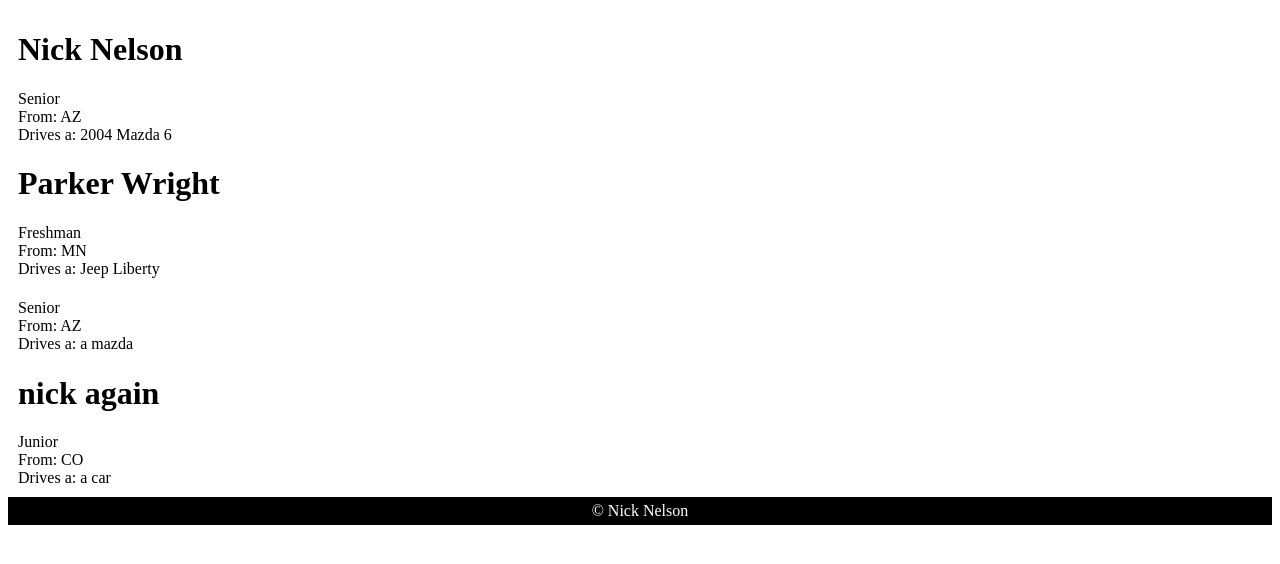
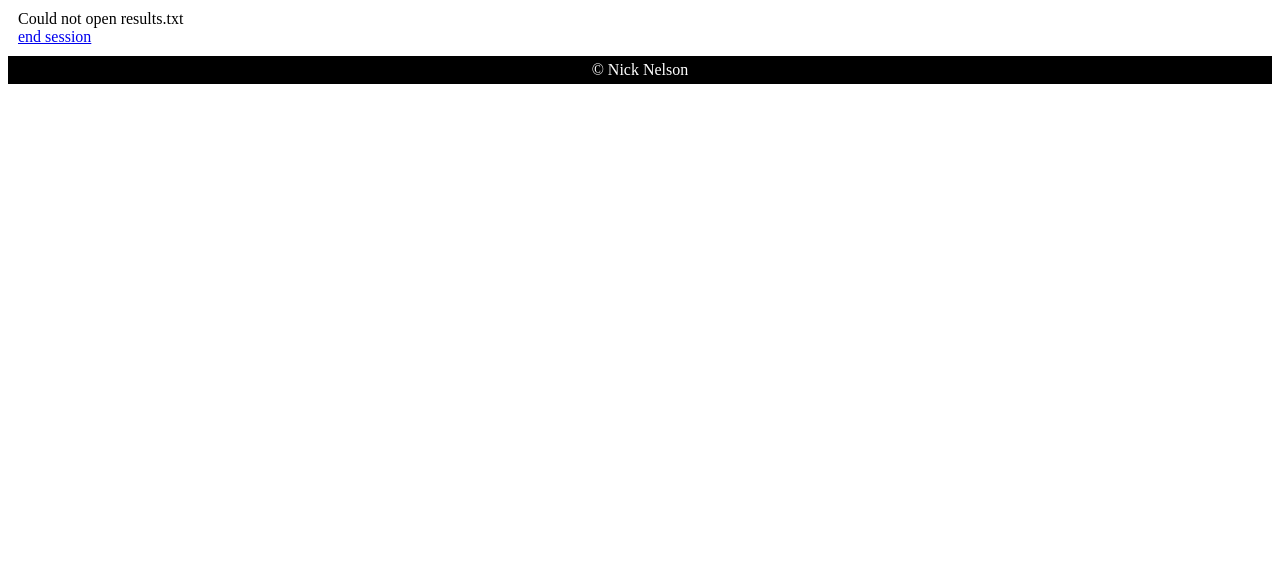
Before and after one commit to nicknlsn/cs313-php, a PHP site: page /assignments/03Survey/surveyResults.php in a window 1280 px wide. Shown: the part 98-662 px from the top of the page. Run offline with PHP 8.4, Linux system fonts and the light colour scheme.

Commit message:
i think i got sessions working

```diff
--- /dev/null
+++ b/assignments/03Survey/endSession.php
@@ -0,0 +1,6 @@
+<?php
+session_start();
+session_unset();
+session_destroy();
+header('Location: survey.php');
+?>
--- a/assignments/03Survey/handleSurvey.php
+++ b/assignments/03Survey/handleSurvey.php
@@ -1,4 +1,5 @@
 <?php
+session_start();
 
 // get data
 $name = htmlspecialchars($_POST["userName"]);
--- a/assignments/03Survey/results.txt
+++ /dev/null
@@ -1,4 +0,0 @@
-Nick Nelson:Senior:AZ:2004 Mazda 6
-Parker Wright:Freshman:MN:Jeep Liberty
-:Senior:AZ:a mazda
-nick again:Junior:CO:a car
--- a/assignments/03Survey/surveyResults.php
+++ b/assignments/03Survey/surveyResults.php
@@ -1,6 +1,5 @@
 <?php
-// get all data from file
-// $contents = file_get_contents("results.txt");
+session_start();
 ?>
 
 <!DOCTYPE html>
@@ -31,6 +30,8 @@
 		    echo "Could not open results.txt";
 		}
 		?>
+
+		<br/><a href="endSession.php">end session</a>
 	</div>
 
 	<div id="footer">
```
Also changed, not shown: assignments/03Survey/survey.php (+8 -1 lines).
